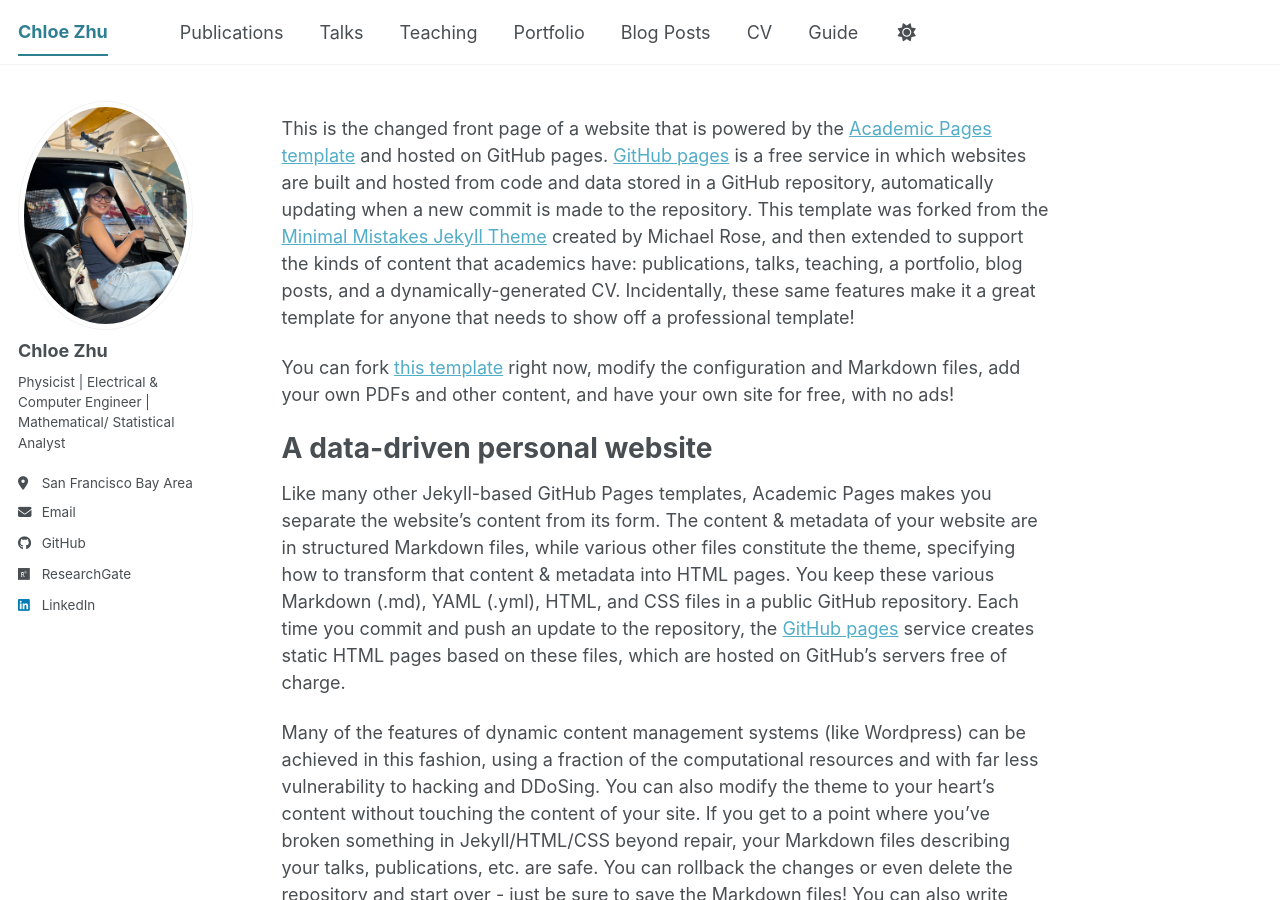
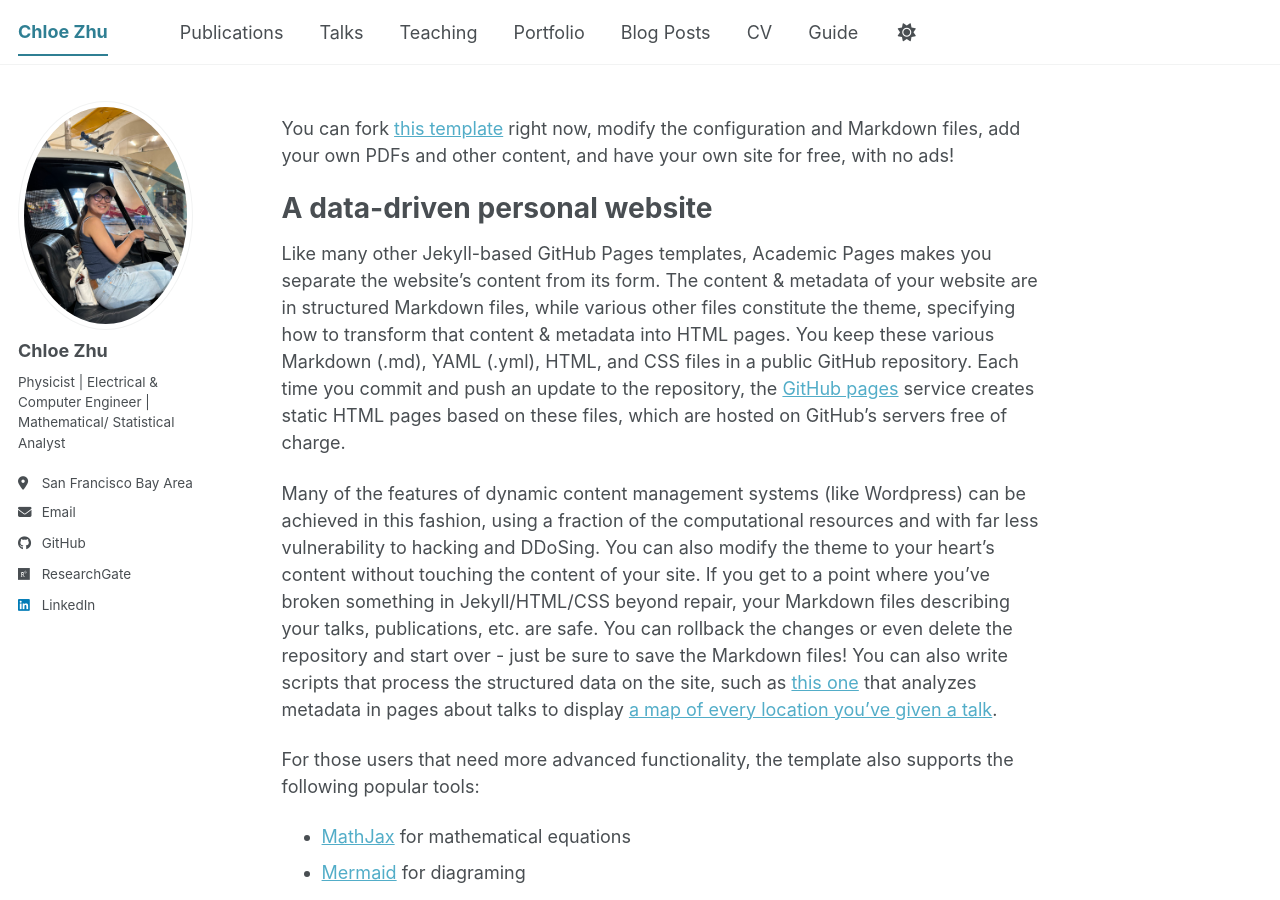
Before and after one commit to ChloeZhu1/ChloeZhu1.github.io, a Jekyll site: the page built from _pages/about.md, in a window 1280 px wide and 900 px high. Built offline with Jekyll 4.4.1, drawn with Linux system fonts in a browser that asks for light colours; a script bundle is joined from its source files by our own code; library files that are not in the unit come from our copies.

Commit message:
Update about.md

```diff
--- a/_pages/about.md
+++ b/_pages/about.md
@@ -7,7 +7,7 @@
   - /about.html
 ---
 
-This is the changed front page of a website that is powered by the [Academic Pages template](https://github.com/academicpages/academicpages.github.io) and hosted on GitHub pages. [GitHub pages](https://pages.github.com) is a free service in which websites are built and hosted from code and data stored in a GitHub repository, automatically updating when a new commit is made to the repository. This template was forked from the [Minimal Mistakes Jekyll Theme](https://mmistakes.github.io/minimal-mistakes/) created by Michael Rose, and then extended to support the kinds of content that academics have: publications, talks, teaching, a portfolio, blog posts, and a dynamically-generated CV. Incidentally, these same features make it a great template for anyone that needs to show off a professional template!
+<!-- This is the changed front page of a website that is powered by the [Academic Pages template](https://github.com/academicpages/academicpages.github.io) and hosted on GitHub pages. [GitHub pages](https://pages.github.com) is a free service in which websites are built and hosted from code and data stored in a GitHub repository, automatically updating when a new commit is made to the repository. This template was forked from the [Minimal Mistakes Jekyll Theme](https://mmistakes.github.io/minimal-mistakes/) created by Michael Rose, and then extended to support the kinds of content that academics have: publications, talks, teaching, a portfolio, blog posts, and a dynamically-generated CV. Incidentally, these same features make it a great template for anyone that needs to show off a professional template! -->
 
  You can fork [this template](https://github.com/academicpages/academicpages.github.io) right now, modify the configuration and Markdown files, add your own PDFs and other content, and have your own site for free, with no ads!
 
```
